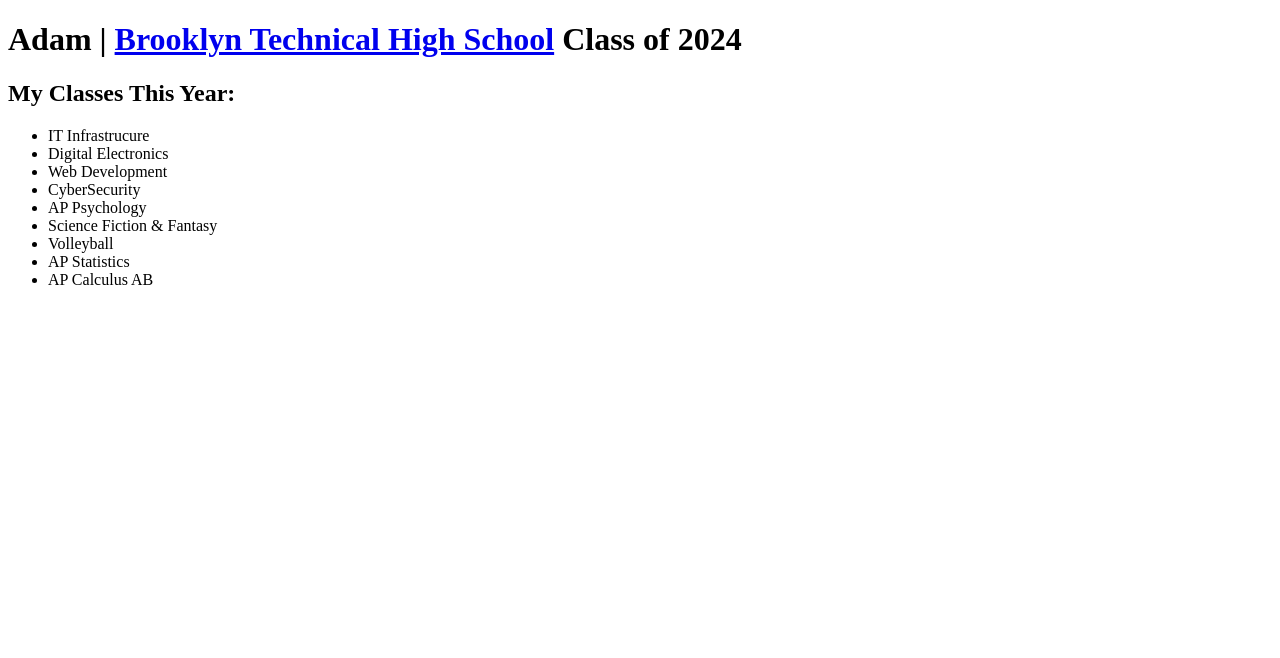
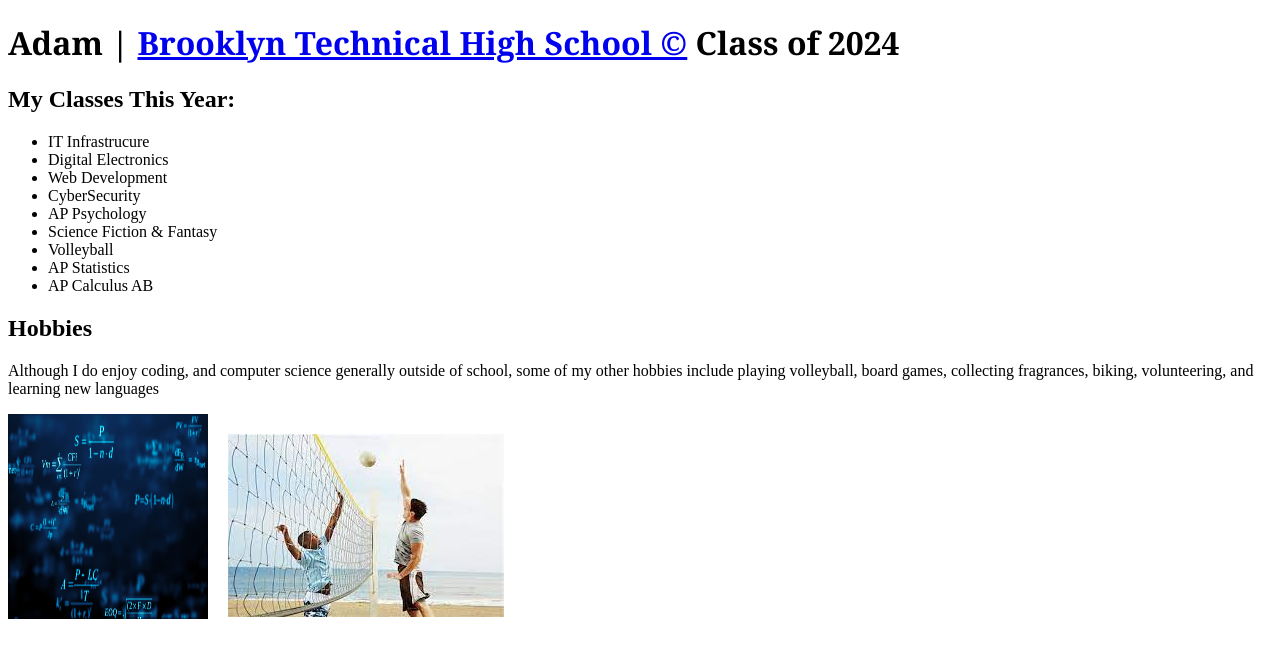
Before and after one commit to adamelsayed06/AdamElsayedWebPage, a plain HTML site: page AdamElsayedWebPage/index.html in a window 1280 px wide. Drawn offline with Linux system fonts and the light colour scheme.

Commit message:
Add files via upload

```diff
--- a/AdamElsayedWebPage/index.html
+++ b/AdamElsayedWebPage/index.html
@@ -5,10 +5,22 @@
     <meta http-equiv="X-UA-Compatible" content="IE=edge">
     <meta name="viewport" content="width=device-width, initial-scale=1.0">
     <title>Document</title>
+    <style>
+         .MathImage{
+                width: 20px;
+                height: 20px;
+                object-fit: cover;
+        }
+        .VolleyballImage{
+            width: 200px;
+            height: 200px;
+            margin-left: 220px;
+        }
+    </style>
 </head>
 <body>
-    <h1>
-        Adam | <a href = "https://www.bths.edu/">Brooklyn Technical High School</a> Class of 2024
+    <h1 style = "font-family: Georgia, 'Times New Roman', Times, serif">
+        Adam | <a href = "https://www.bths.edu/">Brooklyn Technical High School &copy;</a> Class of 2024
     </h1>
     <h2>
         My Classes This Year:
@@ -25,8 +37,19 @@
         <li>AP Statistics</li>
         <li>AP Calculus AB</li>
     </ul>
-<img src = ""><!-- CS/Math Related Photo -->
-<img src = ""> <!-- Volleyball Related Photo -->
 
+    <h2>Hobbies</h2>
+    <p>Although I do enjoy coding, and computer science generally outside of school, some
+        of my other hobbies include playing volleyball, board games, collecting fragrances,
+        biking, volunteering, and learning new languages
+    </p>
+
+    <div class = "MathImage">
+        <img src = "/CSMathImages.jpg" width ="200" height = "205"><!-- CS/Math Related Photo -->
+    </div>
+
+    <div class = "VolleyballImage">
+        <img src = "/VolleyballPicture.jpg"> <!-- Volleyball Related Photo -->
+    </div>
 </body>
 </html>
```
